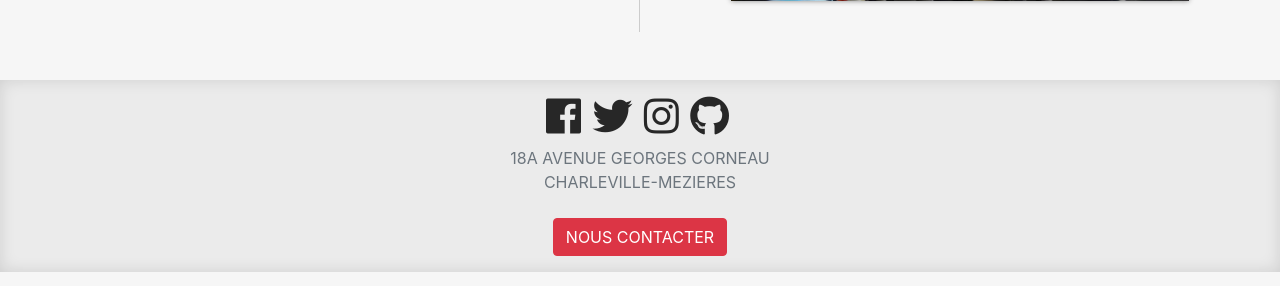
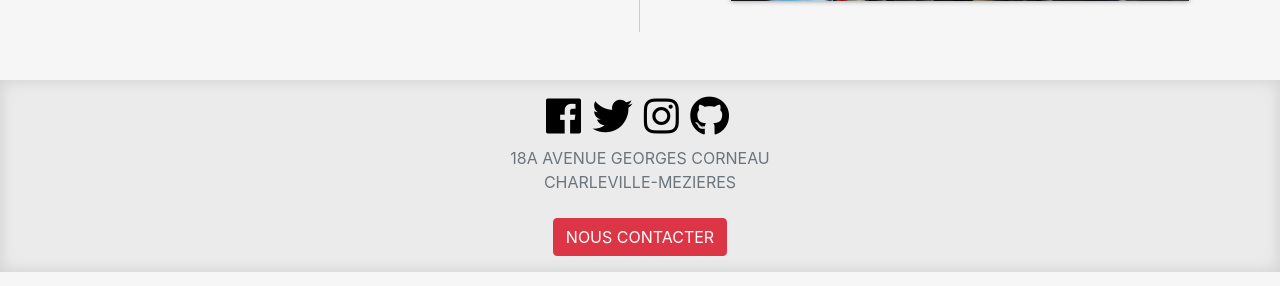
Before and after one commit to TeddyCouaillier/Simplon, a PHP site: page / in a window 1280 px wide. Shown: the part 821-1107 px from the top of the page. Run offline with PHP 8.4, Linux system fonts and the light colour scheme; data that the repository does not hold is empty; some libraries are stand-ins or nearby versions.

Commit message:
link social

```diff
--- a/css/main.css
+++ b/css/main.css
@@ -12,6 +12,10 @@ body {
     background-color: #ebebeb;
 
     box-shadow: inset 0 0 1em rgba(0, 0, 0, .125);
+}
+
+#social_icon{
+    color: black !important;
 }
 
 .index_img{
@@ -79,4 +83,5 @@ body {
 .logo_main {
     font-size: 40px;
     letter-spacing: 5px;
+
 }
--- a/index.php
+++ b/index.php
@@ -64,9 +64,13 @@
 
     <div class="my-5 text-center status">
         <div class="container text-center my-4 py-3">
-            <h4> <i class="fab fa-facebook logo_main"></i> <i class="fab fa-twitter logo_main"></i> <i
-                    class="fab fa-instagram logo_main"></i>
-                <i class="fab fa-github logo_main"></i> </h4>
+            <h4> <a href="https://fr-fr.facebook.com/ecoledescodeurs/" target="_blank" id="social_icon"><i
+                        class="fab fa-facebook logo_main"></i></a>
+                <a href="https://twitter.com/simplon08?lang=fr" target="_blank" id="social_icon"><i
+                        class="fab fa-twitter logo_main"></i></a>
+                        <a href="https://www.instagram.com/explore/locations/109669173/simplonco/?hl=fr" target="_blank" id="social_icon"><i class="fab fa-instagram logo_main"></i></a>
+                        <a href="https://github.com/SimplonCharleville" target="_blank" id="social_icon"><i class="fab fa-github logo_main"></i></a>
+                     </h4>
             <p class="text-muted italic"> 18A AVENUE GEORGES CORNEAU <br> CHARLEVILLE-MEZIERES</p>
             <button type="button" class="btn btn-danger mt-2" data-toggle="modal" data-target="#contactUs">NOUS
                 CONTACTER</button>
```
